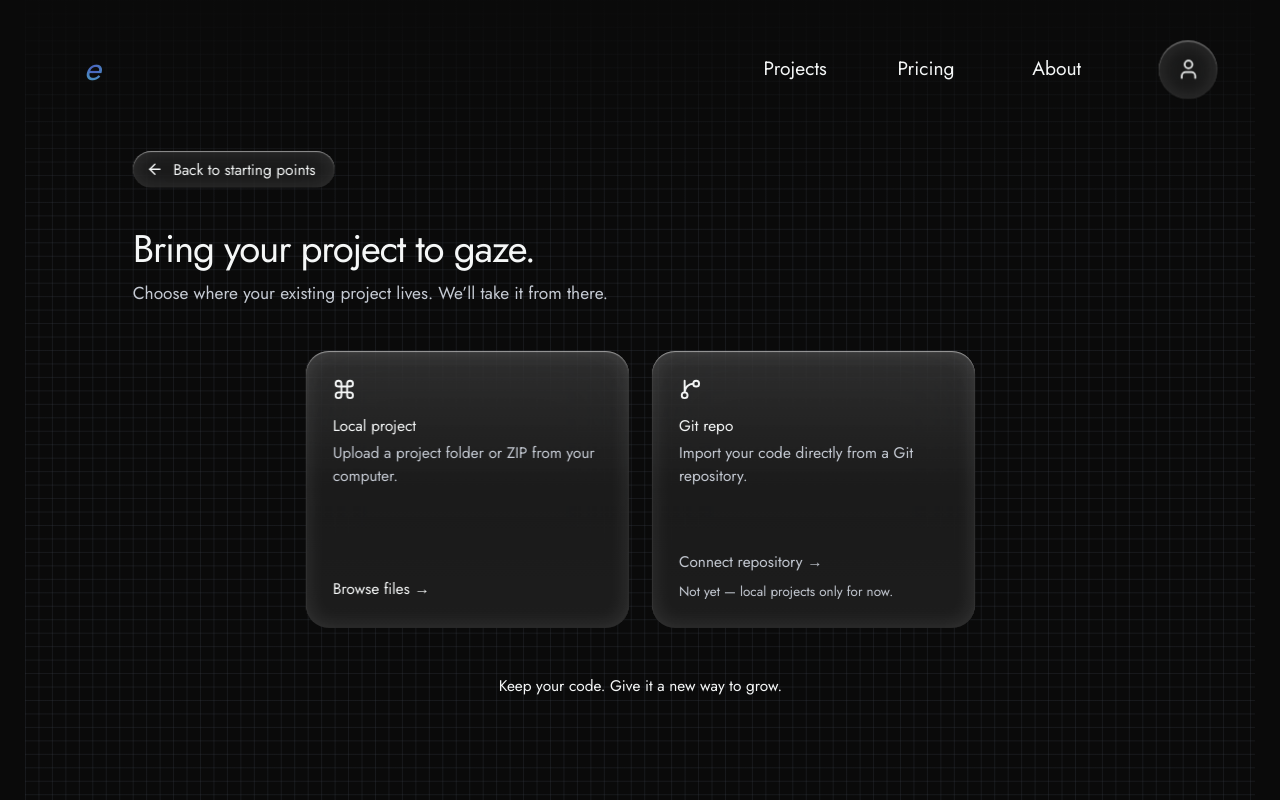
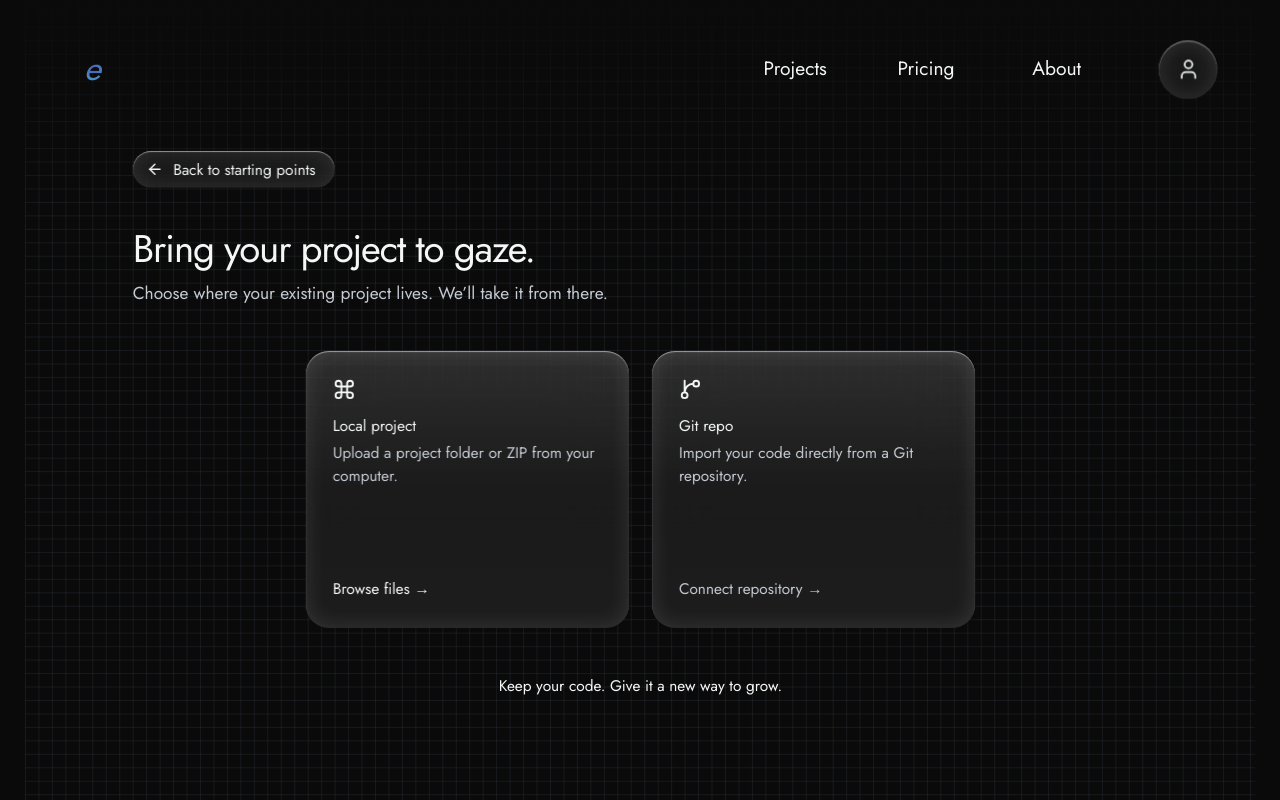
Before and after one commit to dakshshahani/mhacks, a Next.js app in the folder apps/frontend/: page /import in a window 1280 px wide. Built offline with nearby package versions, Linux system fonts and the light colour scheme.

Commit message:
chore(frontend): drop Git dead-end note, card stays silently dead

```diff
--- a/apps/frontend/src/app/import/board.tsx
+++ b/apps/frontend/src/app/import/board.tsx
@@ -98,7 +98,6 @@ export default function ImportBoard() {
         />
         <span className="mt-auto block pt-[16px] text-[16px] font-normal leading-6 text-[#c5cad3]">
           Connect repository <span aria-hidden>→</span>
-          <span className="block pt-[8px] text-[14px] leading-5">Not yet — local projects only for now.</span>
         </span>
       </CardShell>
     </div>
```
